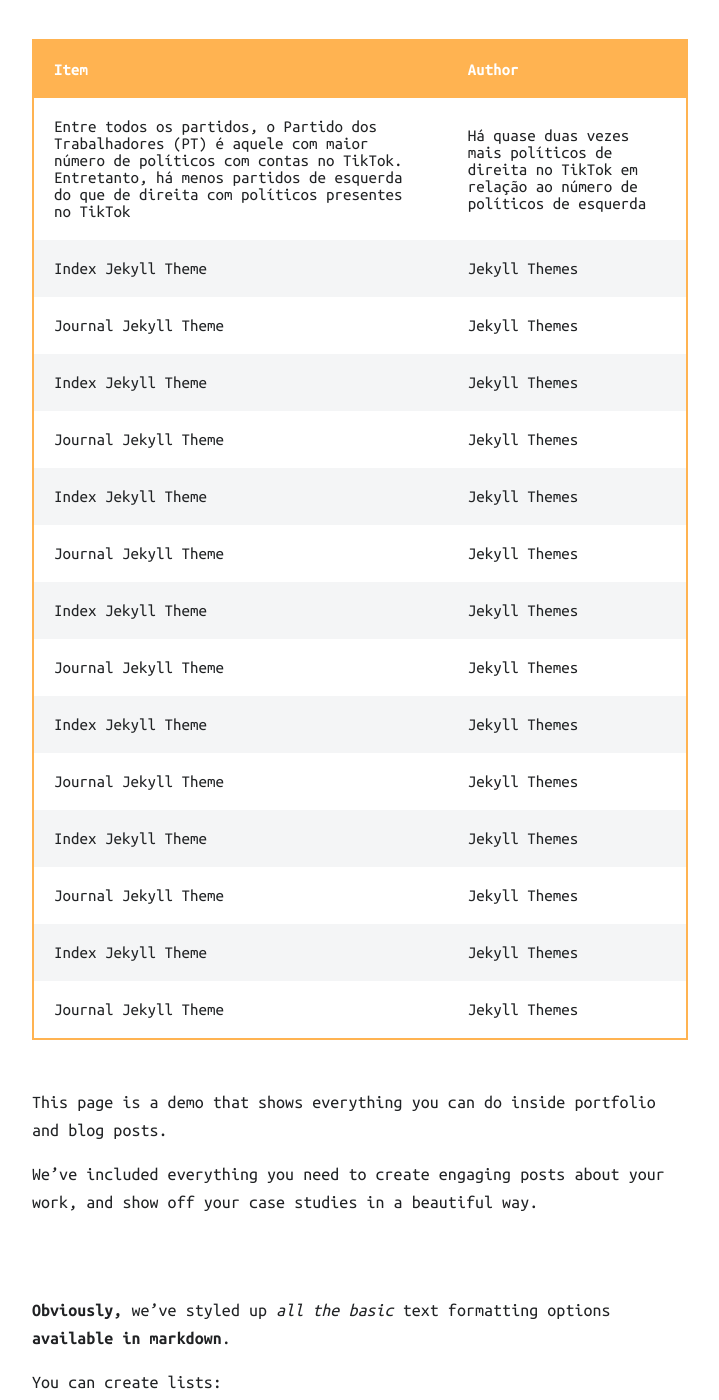
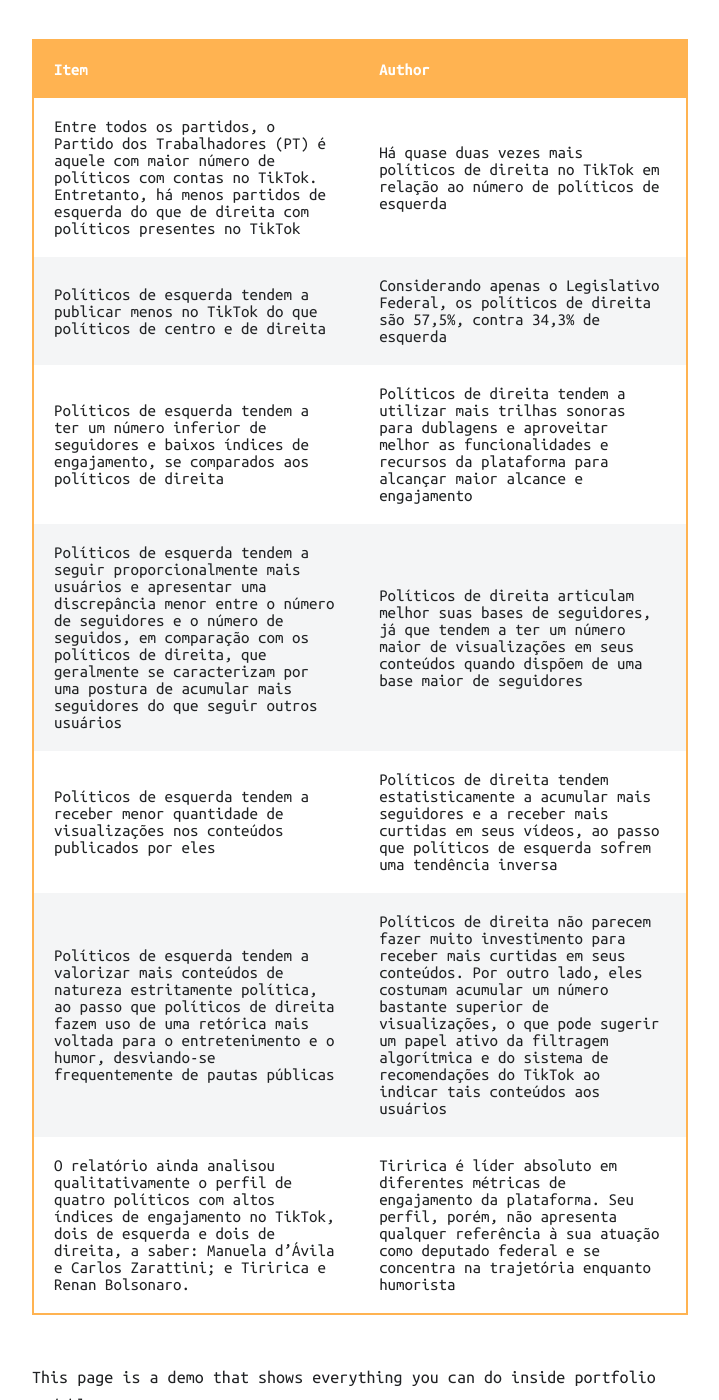
Before and after one commit to coLAB-UFF/ddoslab, a Jekyll site: the page built from _projects/2022-07-01-demo-project.md, in a window 1280 px wide and 1400 px high, scrolled down 2547 px. Shown: the whole window, without its empty margins (38-757 px from the left). Built offline with Jekyll 4.4.1, drawn with Linux system fonts in a browser that asks for light colours; nearby versions of some CDN libraries.

Commit message:
Update 2022-07-01-demo-project.md

```diff
--- a/_projects/2022-07-01-demo-project.md
+++ b/_projects/2022-07-01-demo-project.md
@@ -32,20 +32,12 @@
 | Item                 | Author        |
 |----------------------|---------------|
 | Entre todos os partidos, o Partido dos Trabalhadores (PT) é aquele com maior número de políticos com contas no TikTok. Entretanto, há menos partidos de esquerda do que de direita com políticos presentes no TikTok    | Há quase duas vezes mais políticos de direita no TikTok em relação ao número de políticos de esquerda |
-| Index Jekyll Theme   | Jekyll Themes |
-| Journal Jekyll Theme | Jekyll Themes |
-| Index Jekyll Theme   | Jekyll Themes |
-| Journal Jekyll Theme | Jekyll Themes |
-| Index Jekyll Theme   | Jekyll Themes |
-| Journal Jekyll Theme | Jekyll Themes |
-| Index Jekyll Theme   | Jekyll Themes |
-| Journal Jekyll Theme | Jekyll Themes |
-| Index Jekyll Theme   | Jekyll Themes |
-| Journal Jekyll Theme | Jekyll Themes |
-| Index Jekyll Theme   | Jekyll Themes |
-| Journal Jekyll Theme | Jekyll Themes |
-| Index Jekyll Theme   | Jekyll Themes |
-| Journal Jekyll Theme | Jekyll Themes |
+| Políticos de esquerda tendem a publicar menos no TikTok do que políticos de centro e de direita   | Considerando apenas o Legislativo Federal, os políticos de direita são 57,5%, contra 34,3% de esquerda |
+| Políticos de esquerda tendem a ter um número inferior de seguidores e baixos índices de engajamento, se comparados aos políticos de direita   | Políticos de direita tendem a utilizar mais trilhas sonoras para dublagens e aproveitar melhor as funcionalidades e recursos da plataforma para alcançar maior alcance e engajamento |
+| Políticos de esquerda tendem a seguir proporcionalmente mais usuários e apresentar uma discrepância menor entre o número de seguidores e o número de seguidos, em comparação com os políticos de direita, que geralmente se caracterizam por uma postura de acumular mais seguidores do que seguir outros usuários | Políticos de direita articulam melhor suas bases de seguidores, já que tendem a  ter um número maior de visualizações em seus conteúdos quando dispõem de uma base maior de seguidores |
+| Políticos de esquerda tendem a receber menor quantidade de visualizações nos conteúdos publicados por eles   | Políticos de direita tendem estatisticamente a acumular mais seguidores e a receber mais curtidas em seus vídeos, ao passo que políticos de esquerda sofrem uma tendência inversa |
+| Políticos de esquerda tendem a valorizar mais conteúdos de natureza estritamente política, ao passo que políticos de direita fazem uso de uma retórica mais voltada para o entretenimento e o humor, desviando-se frequentemente de pautas públicas | Políticos de direita não parecem fazer muito investimento para receber mais curtidas em seus conteúdos. Por outro lado, eles costumam acumular um número bastante superior de visualizações, o que pode sugerir um papel ativo da filtragem algorítmica e do sistema de recomendações do TikTok ao indicar tais conteúdos aos usuários |
+| O relatório ainda analisou qualitativamente o perfil de quatro políticos com altos índices de engajamento no TikTok, dois de esquerda e dois de direita, a saber: Manuela d'Ávila e Carlos Zarattini; e Tiririca e Renan Bolsonaro.   | Tiririca é líder absoluto em diferentes métricas de engajamento da plataforma. Seu perfil, porém, não apresenta qualquer referência à sua atuação como deputado federal e se concentra na trajetória enquanto humorista |
 
 This page is a demo that shows everything you can do inside portfolio and blog posts.
 
```
